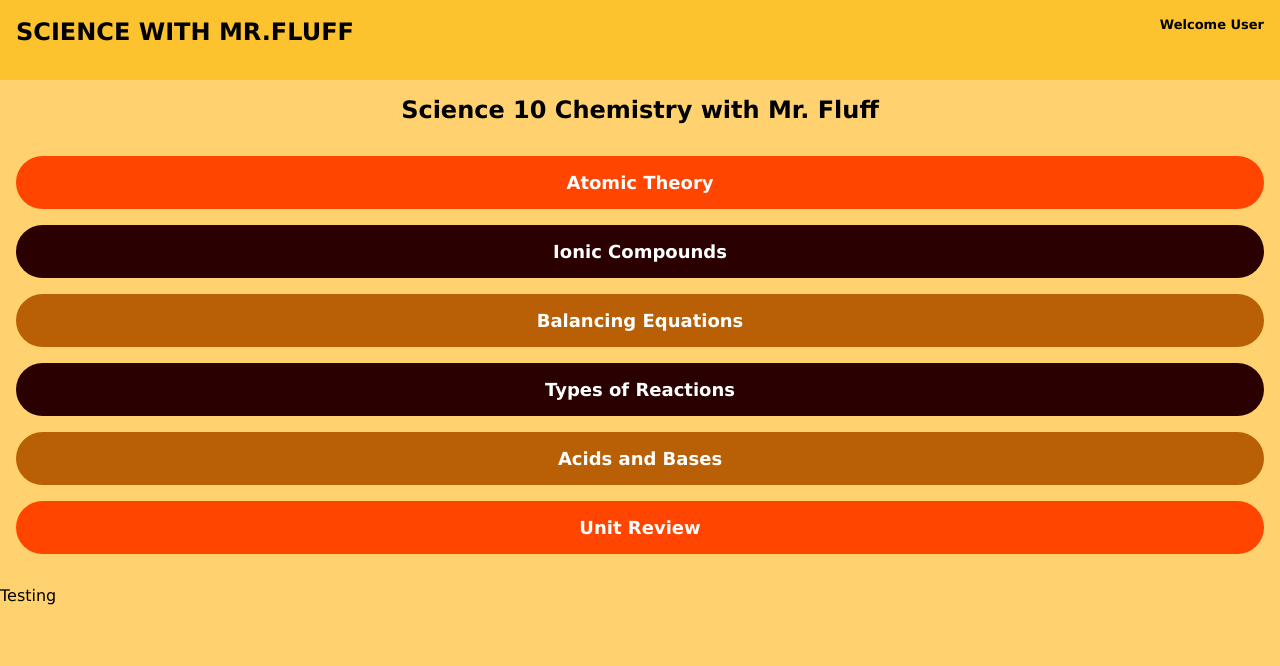
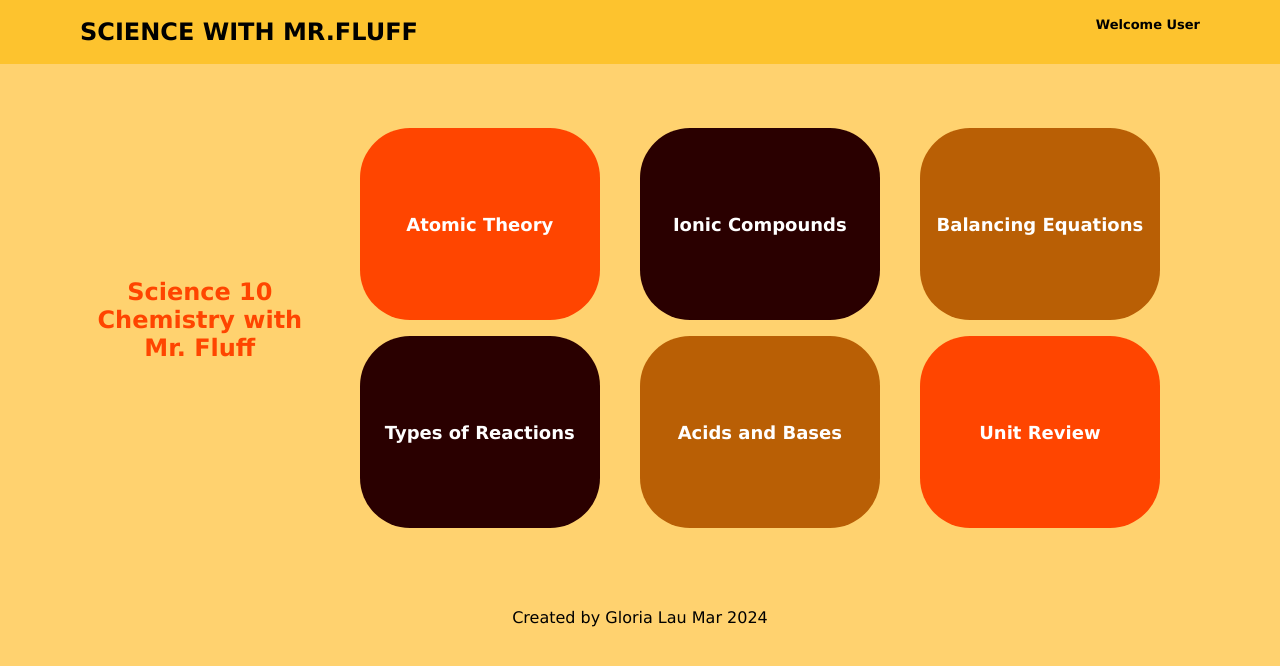
Before and after one commit to glorialau123/gloria-lau-capstone, a React (Create React App) app: page / in a window 1280 px wide. Shown: the top 666 px of the page. Built offline with nearby package versions, Linux system fonts and the light colour scheme.

Commit message:
add tablet and desktop view

```diff
--- a/src/App.jsx
+++ b/src/App.jsx
@@ -42,6 +42,9 @@ function App() {
           </div>
         </div>
       </section>
+      <footer className="footer">
+        <p className="footer__text">Created by Gloria Lau Mar 2024</p>
+      </footer>
       {/* <BrowserRouter>
         <Header />
         <Routes>
@@ -50,7 +53,6 @@ function App() {
         </Routes>
         <Footer />
       </BrowserRouter> */}
-      Testing
     </div>
   );
 }
--- a/src/App.scss
+++ b/src/App.scss
@@ -23,9 +23,16 @@ body {
   @include tablet {
     flex-direction: row;
     justify-content: space-between;
+    padding: 1rem 2rem;
+  }
+  @include desktop {
+    padding: 1rem 5rem;
   }
   &__logo {
     padding: 0 0 1rem;
+    @include tablet {
+      padding: 0;
+    }
   }
   &__title {
     @include mobile-page-header-text;
@@ -39,12 +46,36 @@ body {
   padding: 1rem;
   display: flex;
   flex-direction: column;
+  @include tablet {
+    flex-direction: row;
+    padding: 1rem 2rem;
+  }
+  @include desktop {
+    padding: 4rem 5rem;
+  }
   &__title-container {
     margin: 0 0 2rem;
+    @include tablet {
+      width: 25%;
+      display: flex;
+      align-items: center;
+    }
+    @include desktop {
+      width: 35%;
+    }
   }
 
   &__title {
     text-align: center;
+    color: orangered;
+  }
+  &__topics {
+    @include tablet {
+      display: flex;
+      flex-wrap: wrap;
+      justify-content: space-evenly;
+      align-items: center;
+    }
   }
 
   &__topic {
@@ -53,6 +84,16 @@ body {
     padding: 1rem;
     font-size: 0.75rem;
     margin: 0 0 1rem;
+    @include tablet {
+      height: 12rem;
+      width: 10rem;
+      display: flex;
+      justify-content: center;
+      align-items: center;
+    }
+    @include desktop {
+      width: 15rem;
+    }
     &--1 {
       background-color: orangered;
     }
@@ -68,3 +109,9 @@ body {
     color: $topic-font-color;
   }
 }
+
+.footer {
+  &__text {
+    text-align: center;
+  }
+}
```
